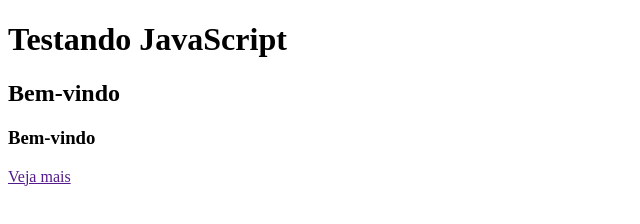
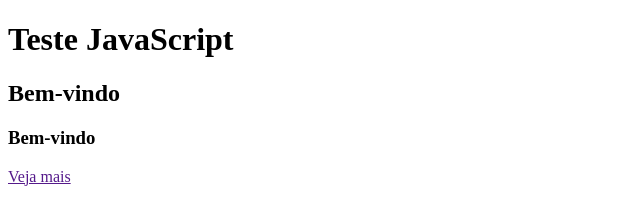
Before and after one commit to NitramTasu/curso-git, a plain HTML site: page index.html in a window 1280 px wide. Shown: the whole page, without its empty margins (0-640 px from the left). Drawn offline with Linux system fonts and the light colour scheme.

Commit message:
Titulo diferente

```diff
--- a/index.html
+++ b/index.html
@@ -5,7 +5,7 @@
 <meta charset="utf-8"/>
 </head>
 <body>
-	<h1>Testando JavaScript</h1>
+	<h1>Teste JavaScript</h1>
 	<h2>Bem-vindo</h2>
 	<h3>Bem-vindo</h3>
 	<script>
```
